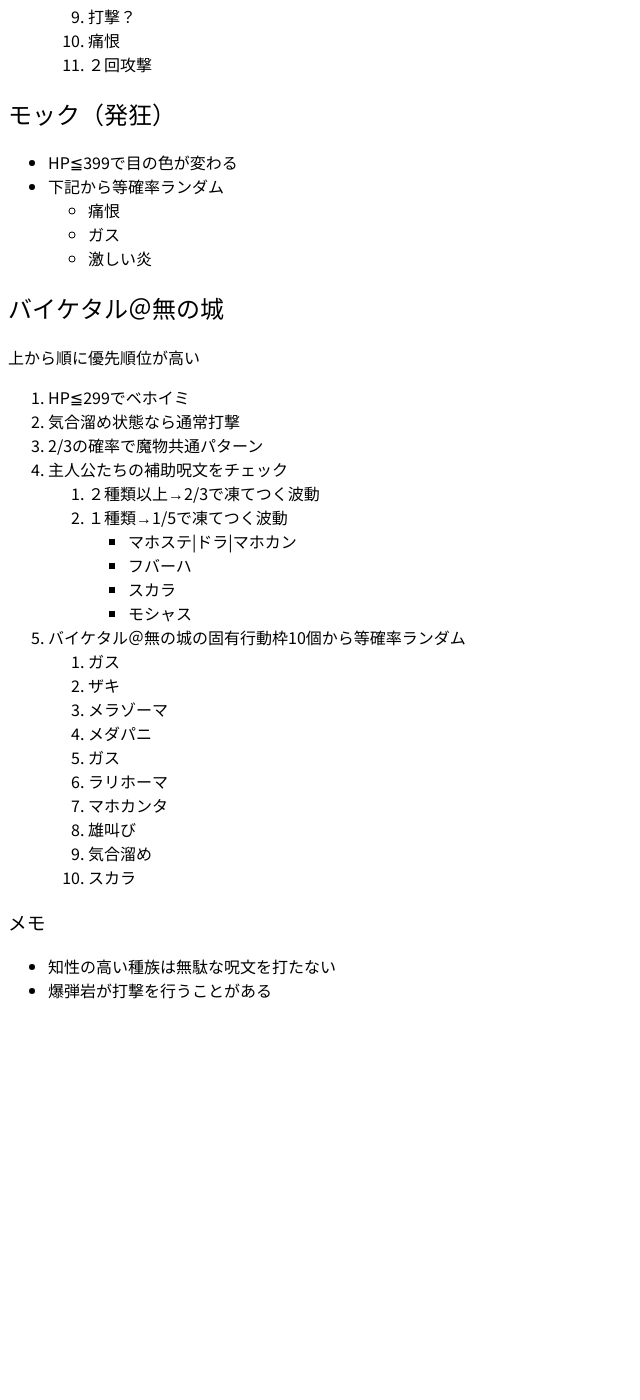
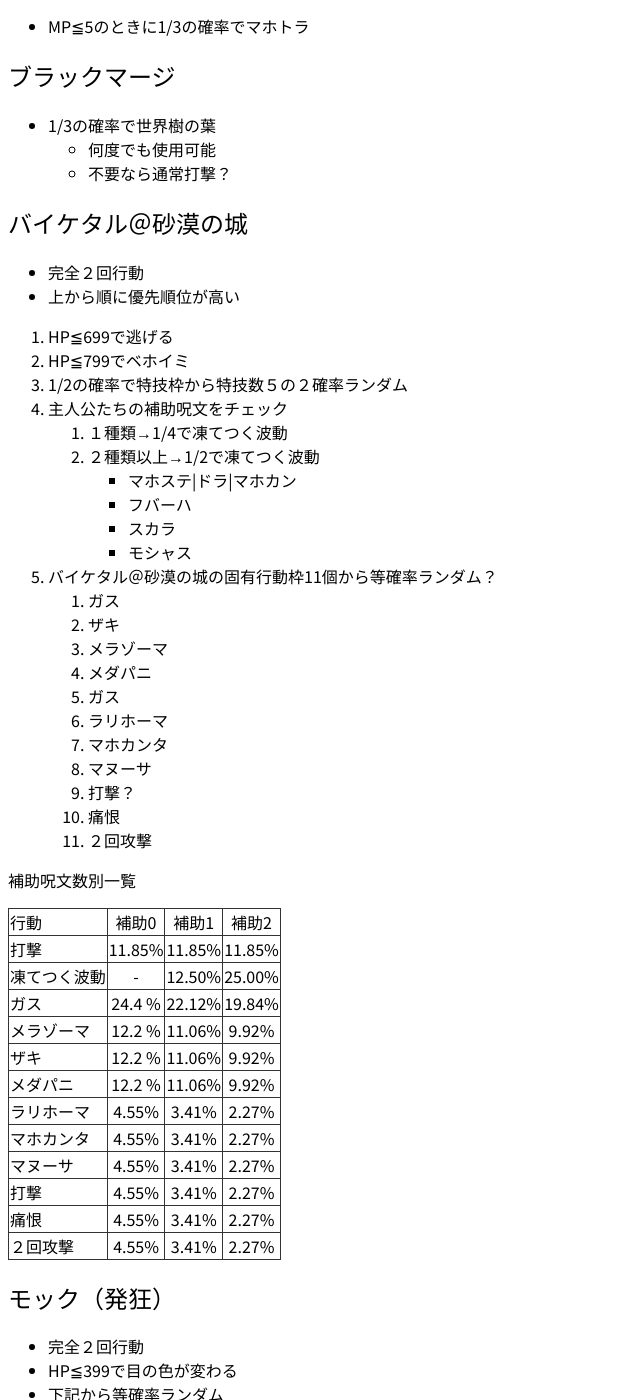
Before and after one commit to chiorex/TDQ_DATA_DAT, a Jekyll site: the page built from tdq2/behavior.md, in a window 1280 px wide and 1400 px high, scrolled down 3770 px. Shown: the whole window, without its empty margins (0-640 px from the left). Built offline with Jekyll 4.4.1, drawn with Linux system fonts in a browser that asks for light colours; some web fonts are replaced; formulas are drawn with MathJax 3; before the commit the page ends 4788 px from its top, so only the background shows below that; some of the changed text lies outside the part shown.

Commit message:
TDQ2 魔物の行動パターン間違いを修正

```diff
--- a/tdq2/behavior.md
+++ b/tdq2/behavior.md
@@ -16,49 +16,69 @@
 
 ### 行動パターン
 
-* 力溜め/気合溜め状態なら必ず通常打撃
-* 特技枠から特技選択(L03eeac)
-	* 確率はTDQ1と同じ気がする
-* 呪文が選択されても唱えない場合は通常打撃に変更
+1. 逃げる判定
+2. 種族固有行動
+3. 力溜め/気合溜め状態なら必ず通常打撃
+4. 特技枠から特技ランダム選択(L03eeac)
+	* 確率はTDQ1と同じ特技数$$n$$の２確率ランダム
+	* 避ける１以降の特技IDを特技数にカウントしない
+	* 下記特技を特技枠に含む種族のみ変則的な確率になる
+		* メガンテ
+		* 痛恨
+		* 弾ける
+		* 仲間呼び（同種）
+		* 仲間呼び（別種）
+5. 呪文が選択されても唱えない場合は通常打撃に変更
 
 ### 呪文を唱えない確率
 
 | マヌーサ被弾Lv | × | △ | ○ | ◎ |
-|:--------------:|:--:|:--:|:--:|:--:|
-| マホ\|怪しい霧  |100%|100%|  0%|  0%|
+|:---------------|:--:|:--:|:--:|:--:|
+| マホ\|怪しい霧 |100%|100%|  0%|  0%|
 | MP不足         |100%| 50%| 20%|  0%|
 
 ### 呪文を唱えない特殊状況(L036390)
 
-* 未調査
-	* 蘇生が不要な場合？
-	* 魔吸いの玉が空の場合？
+未調査
+* 蘇生が不要な場合？
+* マホステ、マホカンタ？
+* 魔吸いの玉が空の場合？
 
 
 ## ベビーサタン
 
-* 40%ベビーサタン固有、60%魔物共通？
+| 行動       | 確率  |
+|:-----------|:-----:|
+| 逃げる     |  1.0% |
+| 打撃       | 33.4% |
+| 凍りつく息 | 26.0% |
+| イオナズン |  9.9% |
+| ザラキ     |  9.9% |
+| メガンテ   |  9.9% |
+| メラゾーマ |  9.9% |
 
-| 行動       | 確率  |
-|:----------:|:-----:|
-| 打撃       |     % |
-| 凍りつく息 |     % |
-| イオナズン | 10.0% |
-| ザラキ     | 10.0% |
-| メガンテ   | 10.0% |
-| メラゾーマ | 10.0% |
+* MP0なので呪文は発動しない
 
 
 ## ドラゴンライダー
 
+* 完全固有行動（特技枠のランダム選択なし）
 * 常に打撃→ガスの２回行動
+* 逃げない
 
 
 ## 爆弾岩
 
-* HP<100で60%メガンテ？
+* 完全固有行動（特技枠のランダム選択なし）
+* HP≦100で60%メガンテ
 	* 呪文を唱えられない場合は通常打撃
 * それ以外は様子を見る
+
+| 行動       | HP＞100 | HP≦100 |
+|:-----------|:-----:|:-----:|
+| 逃げる     |  1.0% |  1.0% |
+| 様子を見る | 99.0% | 39.6% |
+| メガンテ   |  0.0% | 59.4% |
 
 
 ## マネマネ
@@ -70,6 +90,7 @@
 
 ## メタルキング
 
+* 完全２回行動
 * L03ecea
 * ミラーシールドを所持していると逃げやすい
 
@@ -116,17 +137,18 @@
 
 ## リッチ＠アルスト
 
+* 完全２回行動
 * HP≦699で逃げる
 
 
 ## スライムナイト　アン＠スライムの国
 
 * 完全２回行動
-	* アンは魔物共通パターン
-	* ムンムンは下記
+* アンは魔物共通パターン
+* ムンムンは下記ランダム
 
 | 行動   | 確率 |
-|:------:|:----:|
+|:-------|:----:|
 | 炎     |  40% |
 | 雄叫び |  20% |
 | 甘い息 |  20% |
@@ -135,7 +157,17 @@
 
 ## リッチ＠盗賊本家
 
+* 完全２回行動
 * HP≦599でメガンテ
+* 逃げない
+* MP0のときは未調査
+
+| 行動               | HP＞599 | HP≦599 |
+|:-------------------|:-----:|:-----:|
+| 打撃               | 52.3% |   -   |
+| 痛恨               | 23.9% |   -   |
+| 仲間を呼ぶ（別種） | 23.9% |   -   |
+| メガンテ           |  -    | 100%  |
 
 
 ## ビビンバー
@@ -152,14 +184,15 @@
 
 ## バイケタル＠砂漠の城
 
-上から順に優先順位が高い
+* 完全２回行動
+* 上から順に優先順位が高い
 
 1. HP≦699で逃げる
 2. HP≦799でベホイミ
-3. 2/3の確率で魔物共通パターン
+3. 1/2の確率で特技枠から特技数５の２確率ランダム
 4. 主人公たちの補助呪文をチェック
-	1. ２種類以上→1/3で凍てつく波動
-	2. １種類→1/5で凍てつく波動
+	1. １種類→1/4で凍てつく波動
+	2. ２種類以上→1/2で凍てつく波動
 		* マホステ\|ドラ\|マホカン
 		* フバーハ
 		* スカラ
@@ -177,9 +210,27 @@
 	10. 痛恨
 	11. ２回攻撃
 
+補助呪文数別一覧
+
+| 行動         | 補助0 | 補助1 | 補助2 |
+|:-------------|:-----:|:-----:|:-----:|
+| 打撃         | 11.85%| 11.85%| 11.85%|
+| 凍てつく波動 |  -    | 12.50%| 25.00%|
+| ガス         | 24.4 %| 22.12%| 19.84%|
+| メラゾーマ   | 12.2 %| 11.06%|  9.92%|
+| ザキ         | 12.2 %| 11.06%|  9.92%|
+| メダパニ     | 12.2 %| 11.06%|  9.92%|
+| ラリホーマ   |  4.55%|  3.41%|  2.27%|
+| マホカンタ   |  4.55%|  3.41%|  2.27%|
+| マヌーサ     |  4.55%|  3.41%|  2.27%|
+| 打撃         |  4.55%|  3.41%|  2.27%|
+| 痛恨         |  4.55%|  3.41%|  2.27%|
+| ２回攻撃     |  4.55%|  3.41%|  2.27%|
+
 
 ## モック（発狂）
 
+* 完全２回行動
 * HP≦399で目の色が変わる
 * 下記から等確率ランダム
 	* 痛恨
@@ -189,14 +240,15 @@
 
 ## バイケタル＠無の城
 
-上から順に優先順位が高い
+* 完全２回行動
+* 上から順に優先順位が高い
 
 1. HP≦299でベホイミ
 2. 気合溜め状態なら通常打撃
-3. 2/3の確率で魔物共通パターン
+3. 1/2の確率で特技枠から特技数５の２確率ランダム
 4. 主人公たちの補助呪文をチェック
-	1. ２種類以上→2/3で凍てつく波動
-	2. １種類→1/5で凍てつく波動
+	1. １種類→1/4で凍てつく波動
+	2. ２種類以上→2/3で凍てつく波動
 		* マホステ\|ドラ\|マホカン
 		* フバーハ
 		* スカラ
@@ -213,8 +265,24 @@
 	9. 気合溜め
 	10. スカラ
 
+補助呪文数別一覧
 
-### メモ
+| 行動         | 補助0 | 補助1 | 補助2 |
+|:-------------|:-----:|:-----:|:-----:|
+| 打撃         | 11.85%| 11.85%| 11.85%|
+| 凍てつく波動 |  -    | 12.50%| 33.33%|
+| ガス         | 25.3 %| 22.8 %| 18.64%|
+| メラゾーマ   | 12.65%| 11.4 %|  9.32%|
+| ザキ         | 12.65%| 11.4 %|  9.32%|
+| メダパニ     | 12.65%| 11.4 %|  9.32%|
+| ラリホーマ   |  5.00%|  3.75%|  1.67%|
+| マホカンタ   |  5.00%|  3.75%|  1.67%|
+| 雄叫び       |  5.00%|  3.75%|  1.67%|
+| 気合溜め     |  5.00%|  3.75%|  1.67%|
+| スカラ       |  5.00%|  3.75%|  1.67%|
+
+
+## メモ
 
 * 知性の高い種族は無駄な呪文を打たない
 * 爆弾岩が打撃を行うことがある
```
Also changed, not shown: other parts of tdq2/behavior.md (+1 -1 lines), tdq1/behavior.md (+1 -3 lines), tdq1/misc.md (+9 -1 lines), tdq2/index.md (+9 -1 lines).
